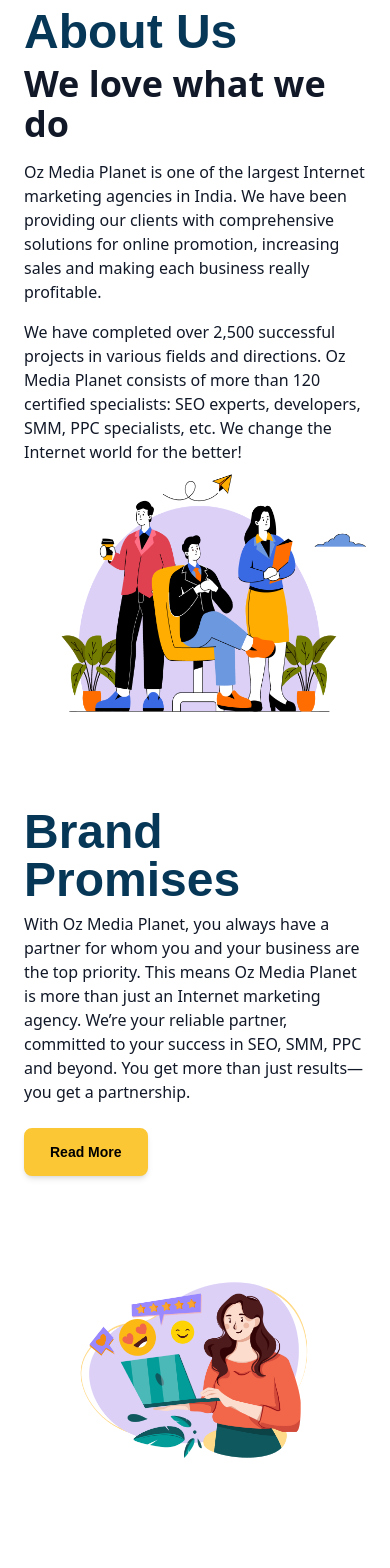
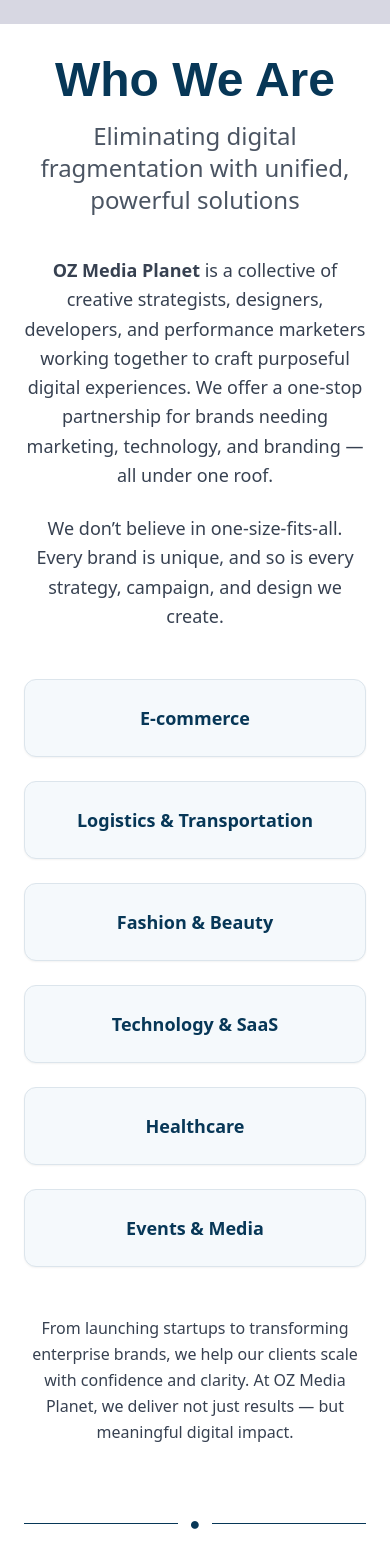
Before and after one commit to Suryansh9331/OzMedia_Web, a React (Vite) app: page /about in a window 390 px wide. Shown: the part 340-1908 px from the top of the page. Built offline with nearby package versions, Linux system fonts and the light colour scheme.

Commit message:
working on About

```diff
--- a/src/components/Layout/header/index.jsx
+++ b/src/components/Layout/header/index.jsx
@@ -159,8 +159,6 @@
 //     </>
 //   );
 // };
-
-
 
 // import React, { useState, useEffect } from 'react';
 // import { Facebook, Instagram, Linkedin, Twitter, Mail, Phone, MessageCircle } from 'lucide-react';
@@ -726,12 +724,17 @@
 
 // export default Header;
 
-
-
-
-import React, { useState, useEffect } from 'react';
-import { Facebook, Instagram, Linkedin, Twitter, Mail, Phone, MessageCircle } from 'lucide-react';
-import { Link } from 'react-router-dom'; // ✅ Import Link
+import React, { useState, useEffect } from "react";
+import {
+  Facebook,
+  Instagram,
+  Linkedin,
+  Twitter,
+  Mail,
+  Phone,
+  MessageCircle,
+} from "lucide-react";
+import { Link } from "react-router-dom"; // ✅ Import Link
 
 const Header = () => {
   const [isScrolled, setIsScrolled] = useState(false);
@@ -741,35 +744,83 @@
     const handleScroll = () => {
       setIsScrolled(window.scrollY > 50);
     };
-    window.addEventListener('scroll', handleScroll);
-    return () => window.removeEventListener('scroll', handleScroll);
+    window.addEventListener("scroll", handleScroll);
+    return () => window.removeEventListener("scroll", handleScroll);
   }, []);
 
   const navLinks = [
-    { name: 'Home', href: '/' },
-    { name: 'About Us', href: '/about' },
-    { name: 'IT Services', href: '/services' },
-    { name: 'Digital Marketing', href: '/marketing' },
-    { name: 'Carrier Opportunities', href: '/careers' },
-    { name: 'Departments', href: '/departments' },
-    { name: 'Our Teams', href: '/teams' },
+    { name: "Home", href: "/" },
+    { name: "About Us", href: "/about" },
+    { name: "IT Services", href: "/it-services" },
+    { name: "Digital Marketing", href: "/digital-marketing" },
+    { name: "Carrier Opportunities", href: "/careers" },
+    { name: "Departments", href: "/departments" },
+    { name: "Our Teams", href: "/our-teams" },
+    { name: "Connect", href: "/contact" },
   ];
 
   const socialLinks = [
-    { name: 'WhatsApp', icon: MessageCircle, href: 'https://wa.me/1234567890', color: 'hover:text-green-500' },
-    { name: 'Facebook', icon: Facebook, href: 'https://facebook.com', color: 'hover:text-blue-600' },
-    { name: 'Instagram', icon: Instagram, href: 'https://instagram.com', color: 'hover:text-pink-500' },
-    { name: 'LinkedIn', icon: Linkedin, href: 'https://linkedin.com', color: 'hover:text-blue-700' },
-    { name: 'Twitter', icon: Twitter, href: 'https://twitter.com', color: 'hover:text-blue-400' },
-    { name: 'Email', icon: Mail, href: 'mailto:info@ozmedia.com', color: 'hover:text-red-500' },
-    { name: 'Phone', icon: Phone, href: 'tel:+1234567890', color: 'hover:text-purple-500' }
+    {
+      name: "WhatsApp",
+      icon: MessageCircle,
+      href: "https://wa.me/1234567890",
+      color: "hover:text-green-500",
+    },
+    {
+      name: "Facebook",
+      icon: Facebook,
+      href: "https://facebook.com",
+      color: "hover:text-blue-600",
+    },
+    {
+      name: "Instagram",
+      icon: Instagram,
+      href: "https://instagram.com",
+      color: "hover:text-pink-500",
+    },
+    {
+      name: "LinkedIn",
+      icon: Linkedin,
+      href: "https://linkedin.com",
+      color: "hover:text-blue-700",
+    },
+    {
+      name: "Twitter",
+      icon: Twitter,
+      href: "https://twitter.com",
+      color: "hover:text-blue-400",
+    },
+    {
+      name: "Email",
+      icon: Mail,
+      href: "mailto:info@ozmedia.com",
+      color: "hover:text-red-500",
+    },
+    {
+      name: "Phone",
+      icon: Phone,
+      href: "tel:+1234567890",
+      color: "hover:text-purple-500",
+    },
   ];
 
   const ModernHamburgerIcon = ({ isOpen }) => (
     <div className="w-6 h-6 flex flex-col justify-center items-center cursor-pointer">
-      <div className={`w-6 h-0.5 bg-black rounded-full transform transition-all duration-300 ease-in-out ${isOpen ? 'rotate-45 translate-y-1' : ''}`} />
-      <div className={`w-6 h-0.5 bg-black rounded-full transform transition-all duration-300 ease-in-out my-1 ${isOpen ? 'opacity-0' : ''}`} />
-      <div className={`w-6 h-0.5 bg-black rounded-full transform transition-all duration-300 ease-in-out ${isOpen ? '-rotate-45 -translate-y-1' : ''}`} />
+      <div
+        className={`w-6 h-0.5 bg-black rounded-full transform transition-all duration-300 ease-in-out ${
+          isOpen ? "rotate-45 translate-y-1" : ""
+        }`}
+      />
+      <div
+        className={`w-6 h-0.5 bg-black rounded-full transform transition-all duration-300 ease-in-out my-1 ${
+          isOpen ? "opacity-0" : ""
+        }`}
+      />
+      <div
+        className={`w-6 h-0.5 bg-black rounded-full transform transition-all duration-300 ease-in-out ${
+          isOpen ? "-rotate-45 -translate-y-1" : ""
+        }`}
+      />
     </div>
   );
 
@@ -777,26 +828,39 @@
     <>
       {/* Blur Overlay */}
       <div
-        className={`fixed inset-0 z-30 transition-all duration-500 ease-in-out ${isMenuOpen ? 'opacity-100 visible' : 'opacity-0 invisible'}`}
+        className={`fixed inset-0 z-30 transition-all duration-500 ease-in-out ${
+          isMenuOpen ? "opacity-100 visible" : "opacity-0 invisible"
+        }`}
         style={{
-          background: 'rgba(0, 0, 0, 0.3)',
-          backdropFilter: 'blur(8px)',
-          WebkitBackdropFilter: 'blur(8px)'
+          background: "rgba(0, 0, 0, 0.3)",
+          backdropFilter: "blur(8px)",
+          WebkitBackdropFilter: "blur(8px)",
         }}
         onClick={() => setIsMenuOpen(false)}
       />
 
       {/* Navbar */}
-      <nav className={`fixed top-0 left-0 right-0 z-50 transition-all duration-500 ease-in-out ${isScrolled ? 'bg-[#c4bec7] shadow-lg mx-4 mt-4 rounded-full backdrop-blur-md' : 'bg-[#c4bec7] mx-0 mt-0 rounded-none'}`}
-        style={{ backgroundColor: '#c4bec7', boxShadow: isScrolled ? '0 10px 30px rgba(0,0,0,0.1)' : 'none' }}
+      <nav
+        className={`fixed top-0 left-0 right-0 z-50 transition-all duration-500 ease-in-out ${
+          isScrolled
+            ? "bg-[#c4bec7] shadow-lg mx-4 mt-4 rounded-full backdrop-blur-md"
+            : "bg-[#c4bec7] mx-0 mt-0 rounded-none"
+        }`}
+        style={{
+          backgroundColor: "#c4bec7",
+          boxShadow: isScrolled ? "0 10px 30px rgba(0,0,0,0.1)" : "none",
+        }}
       >
         <div className="max-w-7xl mx-auto px-6 py-4">
           <div className="flex items-center justify-between">
             <div className="flex-shrink-0">
               <h1 className="text-2xl md:text-3xl font-bold text-black tracking-wide transform hover:scale-105 transition-transform duration-300 cursor-pointer">
-                <span className="bg-gradient-to-r from-black to-gray-700 bg-clip-text text-transparent">
-                  Oz Media
-                </span>
+                <Link to ="/" className="flex items-center">
+                  {" "}
+                  <span className="bg-gradient-to-r from-black to-gray-700 bg-clip-text text-transparent">
+                    Oz Media
+                  </span>
+                </Link>
               </h1>
             </div>
             <div className="flex items-center space-x-4">
@@ -817,22 +881,28 @@
 
       {/* Mega Dropdown */}
       <div
-        className={`fixed top-0 left-0 right-0 z-40 transition-all duration-700 ease-out ${isMenuOpen ? 'opacity-100 visible' : 'opacity-0 invisible'} md:block`}
+        className={`fixed top-0 left-0 right-0 z-40 transition-all duration-700 ease-out ${
+          isMenuOpen ? "opacity-100 visible" : "opacity-0 invisible"
+        } md:block`}
         style={{
-          marginTop: isScrolled ? '5.5rem' : '4.5rem',
-          marginLeft: isScrolled ? '1rem' : '0',
-          marginRight: isScrolled ? '1rem' : '0',
-          maxHeight: 'calc(100vh - 6rem)',
+          marginTop: isScrolled ? "5.5rem" : "4.5rem",
+          marginLeft: isScrolled ? "1rem" : "0",
+          marginRight: isScrolled ? "1rem" : "0",
+          maxHeight: "calc(100vh - 6rem)",
         }}
         onMouseLeave={() => setIsMenuOpen(false)}
       >
         <div
-          className={`relative max-w-5xl mx-auto rounded-2xl shadow-2xl backdrop-blur-xl ${isMenuOpen ? 'animate-unroll' : 'animate-roll-up'}`}
+          className={`relative max-w-5xl mx-auto rounded-2xl shadow-2xl backdrop-blur-xl ${
+            isMenuOpen ? "animate-unroll" : "animate-roll-up"
+          }`}
           style={{
-            background: 'linear-gradient(135deg, rgba(196, 190, 199, 0.95) 0%, rgba(212, 205, 215, 0.95) 50%, rgba(196, 190, 199, 0.95) 100%)',
-            boxShadow: '0 25px 50px rgba(0,0,0,0.25), 0 0 0 1px rgba(255,255,255,0.1), inset 0 1px 0 rgba(255,255,255,0.2)',
-            border: '1px solid rgba(255,255,255,0.2)',
-            transformOrigin: 'top center',
+            background:
+              "linear-gradient(135deg, rgba(196, 190, 199, 0.95) 0%, rgba(212, 205, 215, 0.95) 50%, rgba(196, 190, 199, 0.95) 100%)",
+            boxShadow:
+              "0 25px 50px rgba(0,0,0,0.25), 0 0 0 1px rgba(255,255,255,0.1), inset 0 1px 0 rgba(255,255,255,0.2)",
+            border: "1px solid rgba(255,255,255,0.2)",
+            transformOrigin: "top center",
           }}
         >
           <div className="max-h-[80vh] overflow-y-auto p-4 md:p-8">
@@ -860,7 +930,9 @@
                       className="group relative overflow-hidden cursor-pointer bg-white bg-opacity-40 hover:bg-opacity-70 rounded-lg md:rounded-xl p-3 md:p-4 transition-all duration-500 transform hover:scale-105 hover:shadow-xl hover:-translate-y-1"
                       style={{
                         animationDelay: `${index * 0.1}s`,
-                        animation: isMenuOpen ? 'slideInFromTop 0.6s ease-out forwards' : 'none'
+                        animation: isMenuOpen
+                          ? "slideInFromTop 0.6s ease-out forwards"
+                          : "none",
                       }}
                       onClick={() => setIsMenuOpen(false)}
                     >
@@ -893,26 +965,36 @@
                         className={`group flex items-center space-x-3 md:space-x-4 p-2.5 md:p-3 bg-white bg-opacity-40 hover:bg-opacity-70 rounded-lg md:rounded-xl transition-all duration-500 transform hover:scale-105 hover:shadow-lg hover:-translate-y-1 ${social.color}`}
                         style={{
                           animationDelay: `${(index + navLinks.length) * 0.1}s`,
-                          animation: isMenuOpen ? 'slideInFromTop 0.6s ease-out forwards' : 'none'
+                          animation: isMenuOpen
+                            ? "slideInFromTop 0.6s ease-out forwards"
+                            : "none",
                         }}
                       >
                         <IconComponent className="w-4 md:w-5 h-4 md:h-5 text-black group-hover:scale-125 transition-all duration-300" />
-                        <span className="text-black font-semibold text-sm md:text-base tracking-wide">{social.name}</span>
+                        <span className="text-black font-semibold text-sm md:text-base tracking-wide">
+                          {social.name}
+                        </span>
                       </a>
                     );
                   })}
                 </div>
 
                 <div className="mt-4 md:mt-6 p-3 md:p-4 bg-white bg-opacity-50 rounded-lg md:rounded-xl border border-white border-opacity-30 hover:bg-opacity-70 transition-all duration-300">
-                  <h4 className="text-base md:text-lg font-bold text-black mb-2 md:mb-3 tracking-wide">Contact Info</h4>
+                  <h4 className="text-base md:text-lg font-bold text-black mb-2 md:mb-3 tracking-wide">
+                    Contact Info
+                  </h4>
                   <div className="space-y-2 md:space-y-3">
                     <div className="flex items-center group">
                       <Mail className="w-4 md:w-5 h-4 md:h-5 mr-2 md:mr-3 text-black group-hover:scale-110 transition-transform duration-300" />
-                      <span className="text-black font-medium text-sm md:text-base tracking-wide">info@ozmedia.com</span>
+                      <span className="text-black font-medium text-sm md:text-base tracking-wide">
+                        info@ozmedia.com
+                      </span>
                     </div>
                     <div className="flex items-center group">
                       <Phone className="w-4 md:w-5 h-4 md:h-5 mr-2 md:mr-3 text-black group-hover:scale-110 transition-transform duration-300" />
-                      <span className="text-black font-medium text-sm md:text-base tracking-wide">+1 (234) 567-8900</span>
+                      <span className="text-black font-medium text-sm md:text-base tracking-wide">
+                        +1 (234) 567-8900
+                      </span>
                     </div>
                   </div>
                 </div>
--- a/src/components/common/HeroSection.jsx
+++ b/src/components/common/HeroSection.jsx
@@ -2,7 +2,7 @@
 
 const HeroSection = ({ title, leftImg, rightImg }) => {
   return (
-    <section className="bg-[#D7D7E2] overflow-hidden">
+    <section className="bg-[#D7D7E2] overflow-hidden lg:mt-16 mt-16  ">
       <div
         className="
           relative flex flex-col-reverse md:flex-row
--- a/src/pages/AboutUs/index.jsx
+++ b/src/pages/AboutUs/index.jsx
@@ -7,7 +7,6 @@
 // import { Autoplay } from "swiper/modules";
 // import "swiper/css";
 // import "swiper/css/bundle";
-
 
 // const logos = [
 //   { src: "/Assets/asus_logo.svg.png", alt: "BestBank" },
@@ -169,15 +168,7 @@
 
 // export default AboutUs;
 
-
-
-
-
-
-
-
-
-
+import { motion } from "framer-motion";
 
 import { useEffect, useState } from "react";
 import HeroSection from "../../components/common/HeroSection";
@@ -290,34 +281,164 @@
           rightImg="/Assets/Rotate.png"
           leftImg="/Assets/About us 1.png"
         />
+        <section className="w-full bg-white lg:py-20 py-8 px-6 relative z-10 overflow-hidden">
+          <div className="max-w-full mx-auto text-center">
+            {/* Heading */}
+            <motion.h2
+              initial={{ opacity: 0, y: -20 }}
+              whileInView={{ opacity: 1, y: 0 }}
+              transition={{ duration: 0.6 }}
+              viewport={{ once: true }}
+              className="text-5xl font-extrabold text-[#073757] mb-4 font-montserrat"
+            >
+              Who We Are
+            </motion.h2>
 
-        {/* About Us Section */}
-        <section className="container mx-auto px-6 py-12 grid md:grid-cols-2 gap-18 items-center">
-          <div>
-            <h2 className="text-[#073757] font-montserrat font-extrabold text-5xl mb-2">
+            {/* Subheading */}
+            <motion.p
+              initial={{ opacity: 0, y: 10 }}
+              whileInView={{ opacity: 1, y: 0 }}
+              transition={{ duration: 0.6, delay: 0.1 }}
+              viewport={{ once: true }}
+              className="text-2xl text-gray-600 mb-10"
+            >
+              Eliminating digital fragmentation with unified, powerful solutions
+            </motion.p>
+
+            {/* Main Paragraph */}
+            <motion.div
+              initial={{ opacity: 0, y: 20 }}
+              whileInView={{ opacity: 1, y: 0 }}
+              transition={{ duration: 0.6, delay: 0.2 }}
+              viewport={{ once: true }}
+              className="text-lg text-gray-700 leading-relaxed mb-12 w-full mx-auto"
+            >
+              <p className="mb-6">
+                <strong>OZ Media Planet</strong> is a collective of creative
+                strategists, designers, developers, and performance marketers
+                working together to craft purposeful digital experiences. We
+                offer a one-stop partnership for brands needing marketing,
+                technology, and branding — all under one roof.
+              </p>
+              <p>
+                We don’t believe in one-size-fits-all. Every brand is unique,
+                and so is every strategy, campaign, and design we create.
+              </p>
+            </motion.div>
+
+            {/* Industry Grid as Boxes */}
+            <motion.div
+              initial={{ opacity: 0, scale: 0.95 }}
+              whileInView={{ opacity: 1, scale: 1 }}
+              transition={{ duration: 0.5, delay: 0.3 }}
+              viewport={{ once: true }}
+              className="grid grid-cols-1 sm:grid-cols-2 md:grid-cols-3 gap-6 max-w-4xl mx-auto"
+            >
+              {[
+                "E-commerce",
+                "Logistics & Transportation",
+                "Fashion & Beauty",
+                "Technology & SaaS",
+                "Healthcare",
+                "Events & Media",
+              ].map((industry, index) => (
+                <div
+                  key={index}
+                  className="bg-[#f5f9fc] text-[#073757] shadow-sm border border-[#dce5ec] p-6 rounded-xl font-semibold text-lg transition-all duration-300 hover:shadow-md"
+                >
+                  {industry}
+                </div>
+              ))}
+            </motion.div>
+
+            {/* Closing Statement */}
+            <motion.p
+              initial={{ opacity: 0, y: 20 }}
+              whileInView={{ opacity: 1, y: 0 }}
+              transition={{ duration: 0.5, delay: 0.4 }}
+              viewport={{ once: true }}
+              className="text-gray-700 text-base mt-12 max-w-6xl mx-auto leading-relaxed"
+            >
+              From launching startups to transforming enterprise brands, we help
+              our clients scale with confidence and clarity. At OZ Media Planet,
+              we deliver not just results — but meaningful digital impact.
+            </motion.p>
+
+            {/* Decorative Separator Line */}
+            <div className="mt-16 flex items-center justify-center">
+              <div className="w-full max-w-xl flex items-center justify-center gap-3 text-[#073757]">
+                <span className="flex-grow h-px bg-[#073757]"></span>
+                <span className="text-[#073757] text-lg">●</span>
+                <span className="flex-grow h-px bg-[#073757]"></span>
+              </div>
+            </div>
+          </div>
+        </section>
+
+        <section className="container mx-auto px-6 ">
+          {/* Top Grid */}
+          <div className="grid md:grid-cols-2 gap-12 items-start">
+            {/* Text Content with Framer Motion */}
+            <motion.div
+              initial={{ opacity: 0, y: 30 }}
+              whileInView={{ opacity: 1, y: 0 }}
+              transition={{ duration: 0.7, ease: "easeOut" }}
+              viewport={{ once: true }}
+            >
+              <h2 className="text-[#073757] font-montserrat font-extrabold text-5xl mb-4 leading-tight">
                 About Us
               </h2>
-            <h3 className="text-4xl font-semibold mb-4">We love what we do</h3>
-            <p className="mb-4">
-              Oz Media Planet is one of the largest Internet marketing agencies
-              in India. We have been providing our clients with comprehensive
-              solutions for online promotion, increasing sales and making each
-              business really profitable.
+              <h3 className="text-3xl font-semibold text-gray-800 mb-6">
+                We Love What We Do
+              </h3>
+
+              <p className="text-gray-700 leading-relaxed mb-4">
+                <strong className="text-[#073757]">Oz Media Planet</strong> is
+                one of India’s leading Internet marketing agencies. We deliver
+                comprehensive online promotion strategies that drive real
+                business growth and success.
               </p>
-            <p>
-              We have completed over 2,500 successful projects in various fields
-              and directions. Oz Media Planet consists of more than 120
-              certified specialists: SEO experts, developers, SMM, PPC
-              specialists, etc. We change the Internet world for the better!
-            </p>
-          </div>
-          <div className="flex justify-center">
+
+              <ul className="list-disc pl-6 text-gray-700 space-y-2 mb-6">
+                <li>
+                  <strong>2,500+ projects</strong> completed successfully across
+                  various industries.
+                </li>
+                <li>
+                  <strong>120+ certified professionals</strong>: SEO,
+                  developers, PPC, SMM, and more.
+                </li>
+                <li>
+                  End-to-end digital strategies tailored for client growth and
+                  profitability.
+                </li>
+              </ul>
+            </motion.div>
+
+            {/* Right Image with Framer Motion */}
+            <motion.div
+              className="flex justify-center"
+              initial={{ opacity: 0, scale: 0.9 }}
+              whileInView={{ opacity: 1, scale: 1 }}
+              transition={{ duration: 0.6, delay: 0.2, ease: "easeOut" }}
+              viewport={{ once: true }}
+            >
               <img
                 src="/Assets/Group 44242.png"
                 alt="About Illustration"
-              className="max-w-full h-auto"
+                className="max-w-full h-auto "
               />
+            </motion.div>
           </div>
+
+          {/* Expanded Content - Full Width Below */}
+          <motion.div
+            initial={{ opacity: 0, y: 30 }}
+            whileInView={{ opacity: 1, y: 0 }}
+            transition={{ duration: 0.7, ease: "easeOut", delay: 0.3 }}
+            viewport={{ once: true }}
+            className="mt-12"
+          ></motion.div>
         </section>
 
         {/* Brand Promises Section */}
@@ -352,7 +473,9 @@
         {/* Testimonials Section */}
         <section
           className={`py-12 px-4 md:px-20 transition-all duration-1000 ease-out transform ${
-            showTestimonials ? "opacity-100 translate-y-0" : "opacity-0 translate-y-10"
+            showTestimonials
+              ? "opacity-100 translate-y-0"
+              : "opacity-0 translate-y-10"
           }`}
         >
           <h1 className="text-[#073757] font-bold font-montserrat text-5xl">
```
Lines whose indentation alone changed are shown as unchanged.
